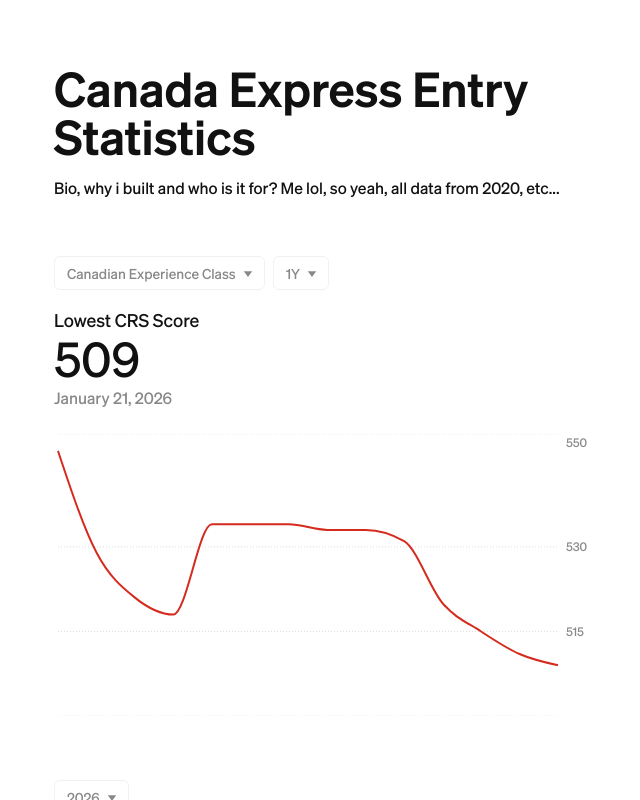
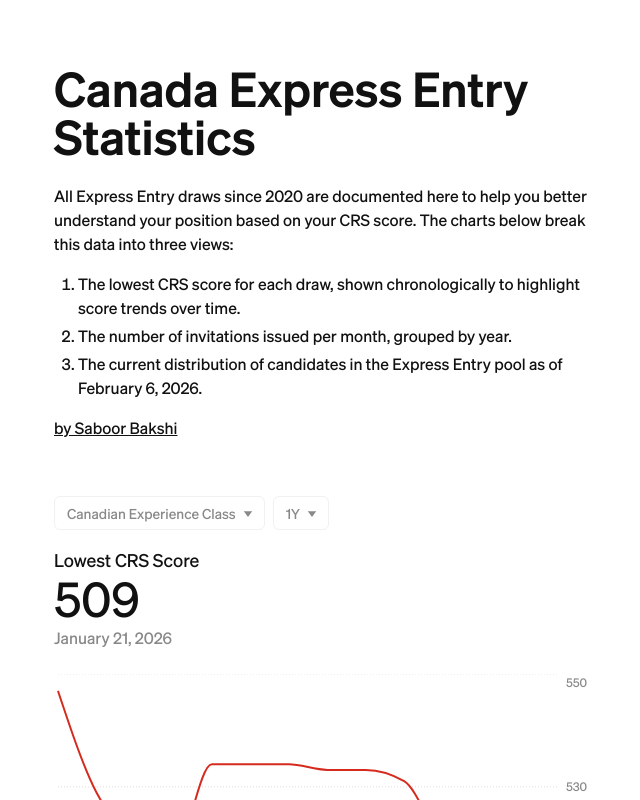
Before and after one commit to saboorbakshi/ee-live, a Next.js app in the folder frontend/: page / in a window 1280 px wide. Shown: the top 800 px of the page, without its empty margins (318-958 px from the left). Built offline with nearby package versions, Linux system fonts and the light colour scheme.

Commit message:
feat: add bio

```diff
--- a/frontend/app/components/PoolChart.tsx
+++ b/frontend/app/components/PoolChart.tsx
@@ -56,7 +56,7 @@ export default function PoolChart({ data, total }: PoolChartProps) {
           margin={{ top: 0, right: 0, bottom: 0, left: 0 }}
         >
           <XAxis
-            interval={isDetailed ? 2 : 0}
+            interval={isDetailed ? 2 : "preserveStartEnd"}
             dataKey="range"
             tick={{ fontSize: 12, fill: "var(--foreground2)" }}
             tickLine={false}
--- a/frontend/app/globals.css
+++ b/frontend/app/globals.css
@@ -8,7 +8,7 @@
   --border: #f1f1f1;
   --border2: #dddddd;
   --primary: #d52b1e;
-  --weight-normal: 360;
+  --weight-normal: 350;
 }
 
 @theme inline {
--- a/frontend/app/page.tsx
+++ b/frontend/app/page.tsx
@@ -57,9 +57,33 @@ export default function Home() {
     <div className="flex min-h-screen items-center justify-center font-sans">
       <main className="flex min-h-screen w-full max-w-xl flex-col py-8 sm:py-16 px-5 gap-12 sm:gap-16">
         <div className="-mb-2">
-          <p className="text-4xl sm:text-5xl font-medium mb-4">Canada Express Entry Statistics</p>
-          <p>Bio, why i built and who is it for? Me lol, so yeah, all data from 2020, etc...</p>
+          <p className="text-4xl sm:text-5xl font-medium mb-6">Canada Express Entry Statistics</p>
+          <p className="mb-4">
+            All Express Entry draws since 2020 are documented here to help you better understand
+            your position based on your CRS score. The charts below break this data into three views:
+          </p>
+
+          <ol className="list-decimal ml-6 space-y-1 mb-4">
+            <li>
+              The lowest CRS score for each draw, shown chronologically to highlight score trends over time.
+            </li>
+            <li>
+              The number of invitations issued per month, grouped by year.
+            </li>
+            <li>
+              The current distribution of candidates in the Express Entry pool as of {latestRound.drawDateFull}.
+            </li>
+          </ol>
+          <a
+            href="https://saboorbakshi.com/"
+            target="_blank"
+            rel="noopener noreferrer"
+            className="text-forweground2 hover:text-foreground/70 underline"
+          >
+            by Saboor Bakshi
+          </a>
         </div>
+
 
         <section>
           <div className="mb-4 flex gap-2">
```
